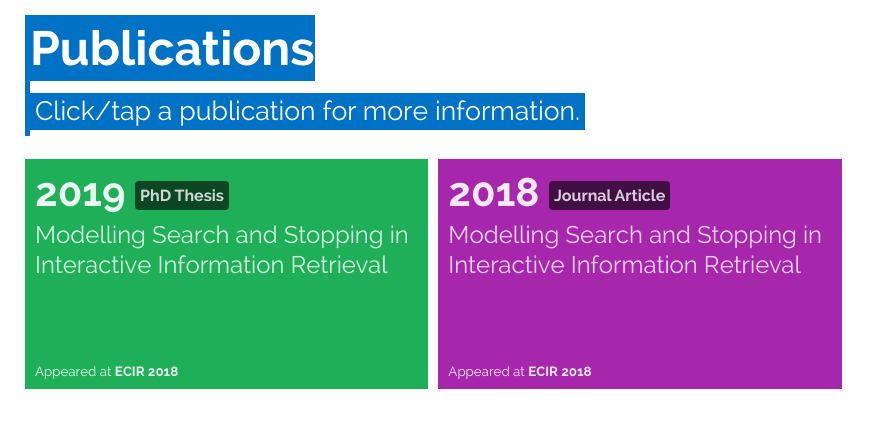
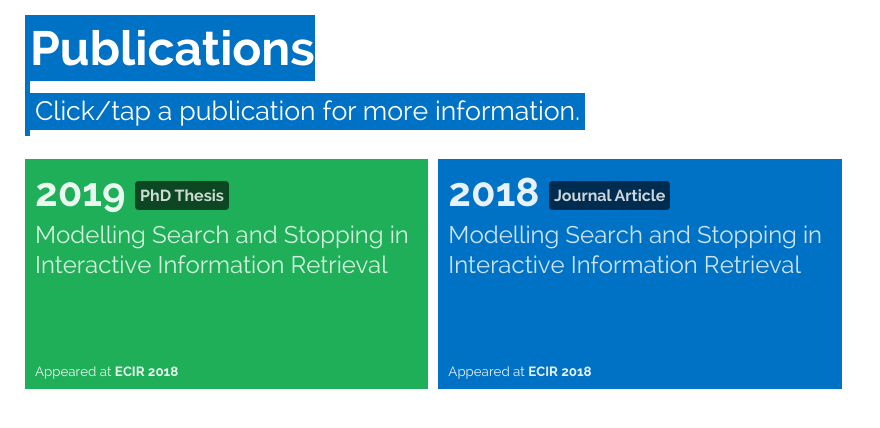
Before and after one commit to maxwelld90/dmax_website, a Django app: page /publications/ in a window 1280 px wide. Shown: the part 215-643 px from the top of the page, without its empty margins (0-880 px from the left). Run offline with Django 3.2, Linux system fonts and the light colour scheme; style sheets or scripts are compiled from the project's sources; some libraries are stand-ins or nearby versions.

Commit message:
Working on publications

```diff
--- a/website_project/templates/dmax_org_uk/publications.html
+++ b/website_project/templates/dmax_org_uk/publications.html
@@ -28,7 +28,7 @@
                                 <span class="attribution">Appeared at <strong>ECIR 2018</strong></span>
                             </a>
                         </li>
-                        <li class="publication-year-2018">
+                        <li>
                             <a class="whole" href="{% url 'dmax_org_uk:publications-entry' 'some_entry' %}">
                                 <span class="year">2018</span>
                                 <span class="publication-type">Journal Article</span>
```
